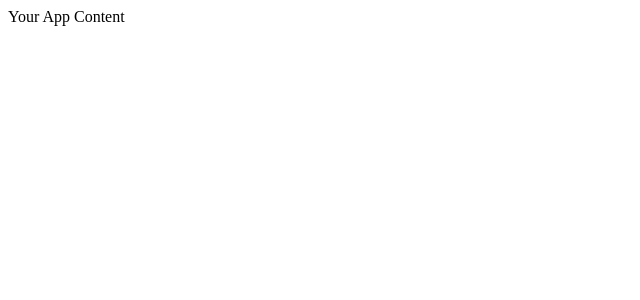
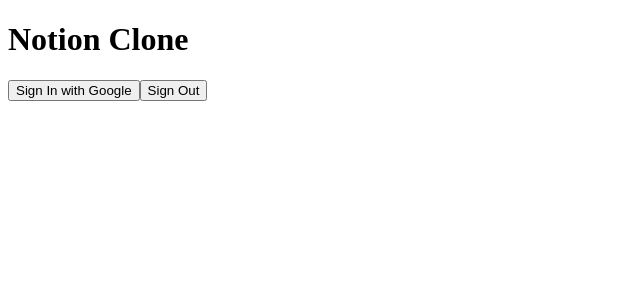
Before and after one commit to emm-henkel/notion-clone, a React (Create React App) app: page / in a window 1280 px wide. Shown: the top 300 px of the page, without its empty margins (0-640 px from the left). Built offline with nearby package versions, Linux system fonts and the light colour scheme.

Commit message:
Added google sign in

```diff
--- a/src/App.js
+++ b/src/App.js
@@ -1,10 +1,15 @@
 // src/App.js
 import React from 'react';
-import app from './firebase'; // Import your firebase setup
+import { signInWithGoogle, signOutUser } from './firebaseAuth'; // Import your authentication functions
 
 function App() {
-  console.log('Firebase App Initialized:', app);
-  return <div className="App">Your App Content</div>;
+  return (
+    <div className="App">
+      <h1>Notion Clone</h1>
+      <button onClick={signInWithGoogle}>Sign In with Google</button>
+      <button onClick={signOutUser}>Sign Out</button>
+    </div>
+  );
 }
 
 export default App;
--- /dev/null
+++ b/src/firebaseAuth.js
@@ -0,0 +1,28 @@
+// src/firebaseAuth.js
+import { getAuth, signInWithPopup, GoogleAuthProvider, signOut } from 'firebase/auth';
+import app from './firebase';
+
+const auth = getAuth(app);
+const provider = new GoogleAuthProvider();
+
+// Function to handle Google Sign-In
+export const signInWithGoogle = async () => {
+  try {
+    const result = await signInWithPopup(auth, provider);
+    // The signed-in user info.
+    const user = result.user;
+    console.log('User signed in:', user);
+  } catch (error) {
+    console.error('Error signing in with Google:', error);
+  }
+};
+
+// Function to handle sign-out
+export const signOutUser = async () => {
+  try {
+    await signOut(auth);
+    console.log('User signed out');
+  } catch (error) {
+    console.error('Error signing out:', error);
+  }
+};
```
